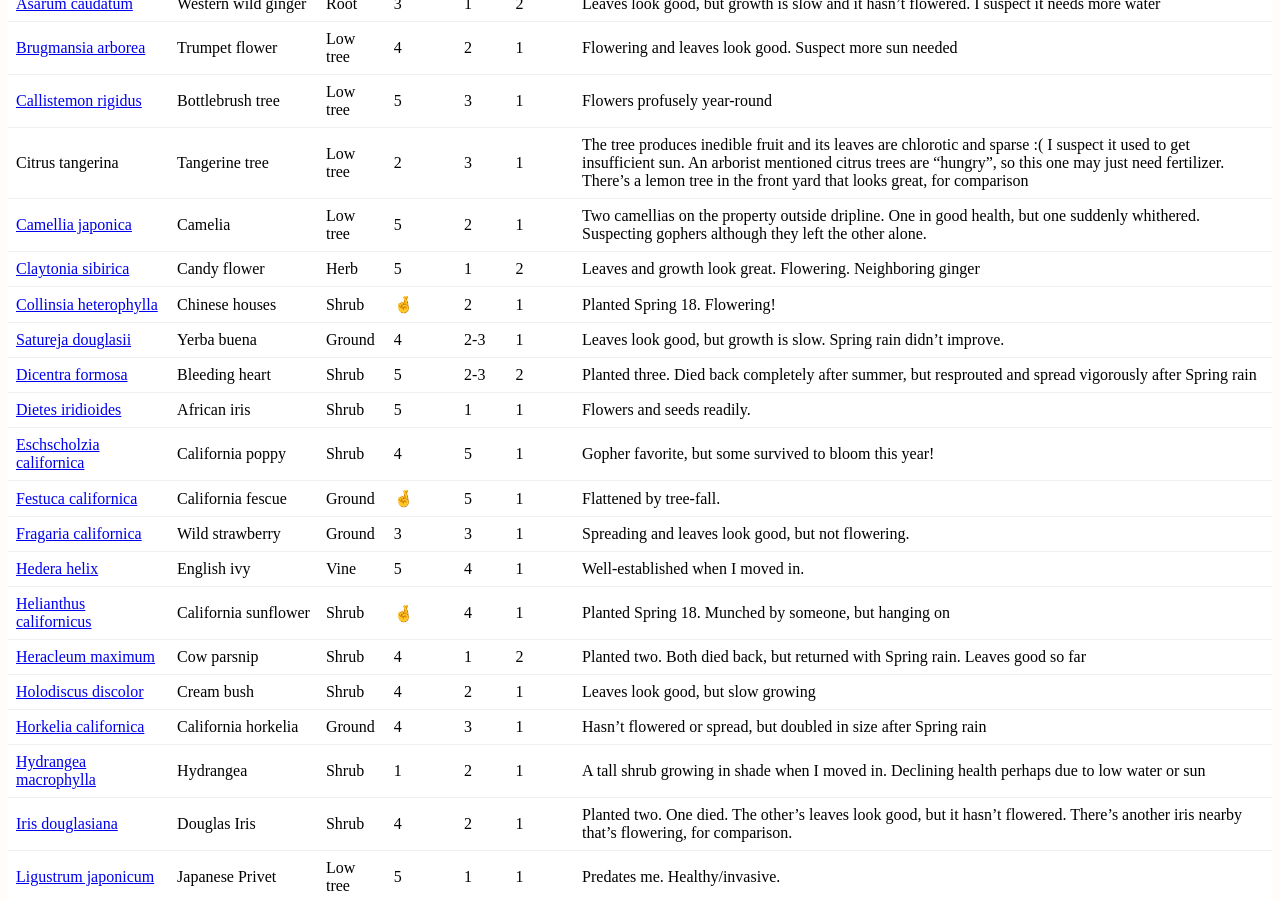
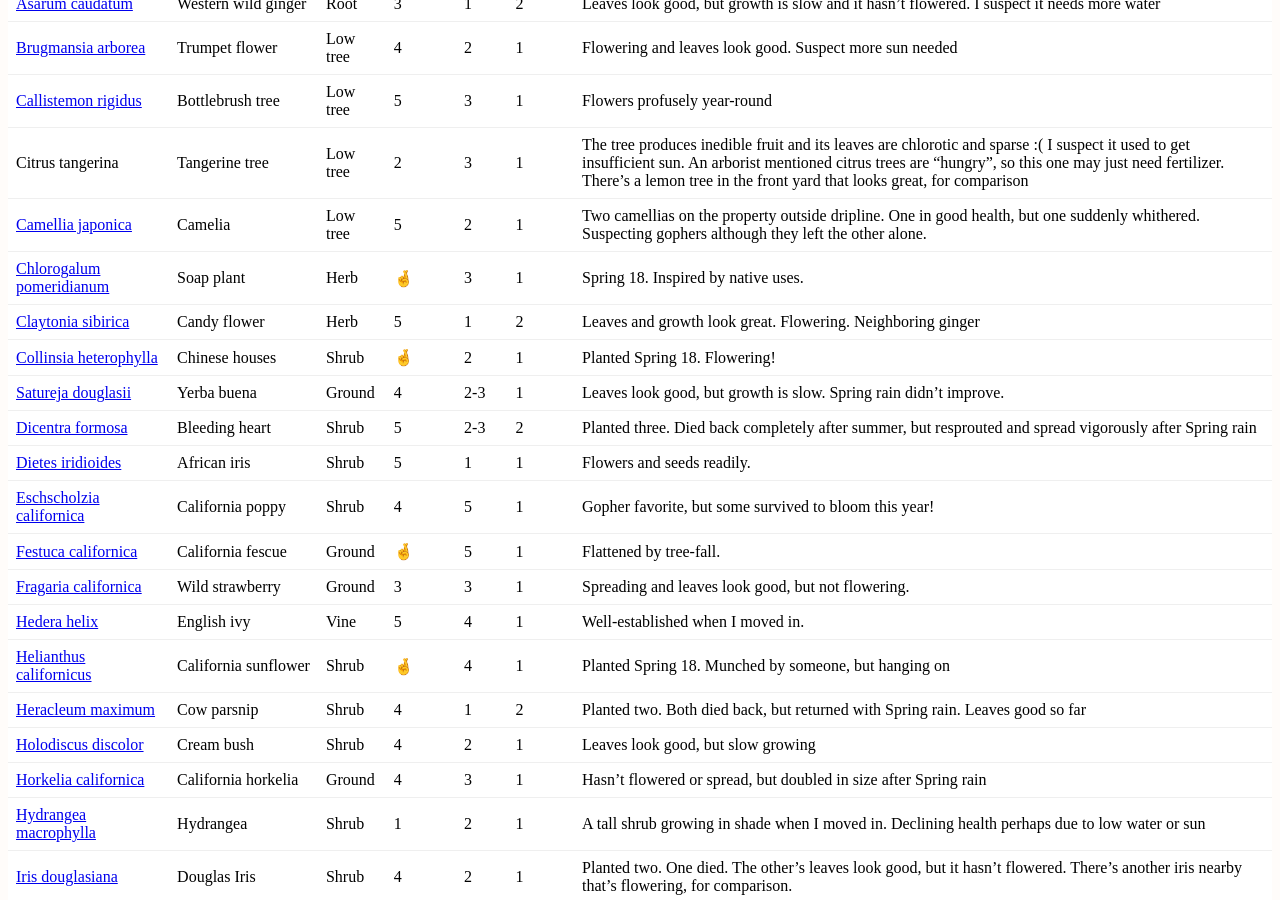
Before and after one commit to erikeldridge/erikeldridge.github.com, a Jekyll site: the page built from _posts/2018-05-22-coastal-sage-scrub-permaculture.md, in a window 1280 px wide and 900 px high, scrolled down 930 px. Built offline with Jekyll 4.4.1, drawn with Linux system fonts in a browser that asks for light colours; nearby versions of some CDN libraries.

Commit message:
Update from Forestry.io - 2018-05-22-coastal-sage-scrub-permaculture.md

```diff
--- a/_posts/2018-05-22-coastal-sage-scrub-permaculture.md
+++ b/_posts/2018-05-22-coastal-sage-scrub-permaculture.md
@@ -38,6 +38,7 @@ Here are the plants I've tried:
 | [Callistemon rigidus](https://www.inaturalist.org/taxa/146916-Callistemon-rigidus) | Bottlebrush tree | Low tree | 5 | 3 | 1 | Flowers profusely year-round |
 | Citrus tangerina | Tangerine tree | Low tree | 2 | 3 | 1 | The tree produces inedible fruit and its leaves are chlorotic and sparse :( I suspect it used to get insufficient sun. An arborist mentioned citrus trees are "hungry", so this one may just need fertilizer. There's a lemon tree in the front yard that looks great, for comparison |
 | [Camellia japonica](https://www.inaturalist.org/taxa/83056-Camellia-japonica) | Camelia | Low tree | 5 | 2 | 1 | Two camellias on the property outside dripline. One in good health, but one suddenly whithered. Suspecting gophers although they left the other alone. |
+|[Chlorogalum pomeridianum](https://www.inaturalist.org/taxa/47597-Chlorogalum-pomeridianum)|Soap plant|Herb|🤞|3|1|Spring 18. Inspired by native uses.|
 | [Claytonia sibirica](https://www.inaturalist.org/taxa/55767-Claytonia-sibirica) | Candy flower | Herb | 5 | 1 | 2 | Leaves and growth look great. Flowering. Neighboring ginger |
 |[Collinsia heterophylla](https://www.inaturalist.org/taxa/47325-Collinsia-heterophylla)|Chinese houses|Shrub|🤞|2|1|Planted Spring 18. Flowering!|
 | [Satureja douglasii](https://www.laspilitas.com/nature-of-california/plants/622--satureja-douglasii) | Yerba buena | Ground | 4 | 2-3 | 1 | Leaves look good, but growth is slow. Spring rain didn't improve. |
```
